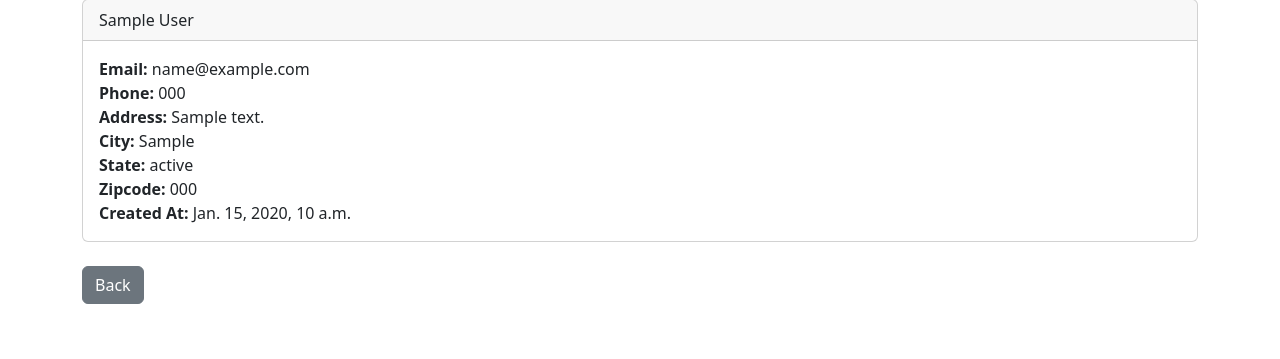
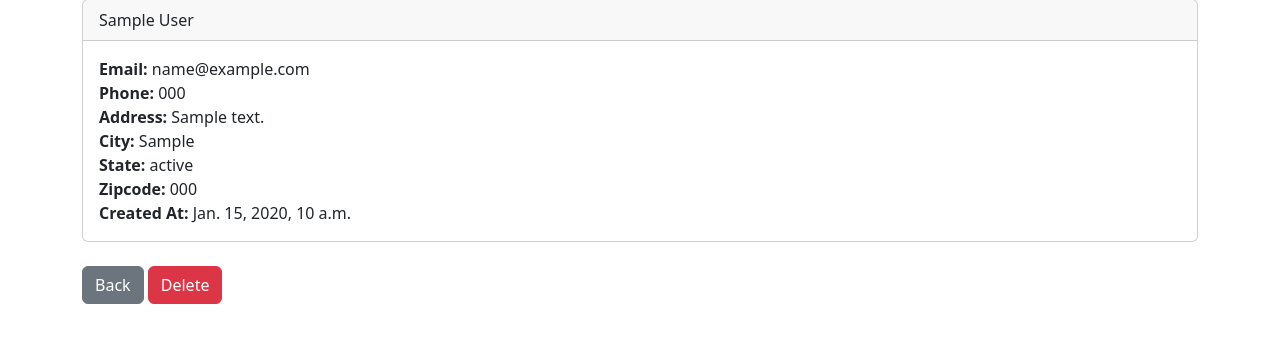
Before and after one commit to WojciechPiekos/Django-CRM, a Django app: page /record/1 in a window 1280 px wide. Shown: the part 81-440 px from the top of the page. Run offline with Django 4.2, Linux system fonts and the light colour scheme; a user stored in the database is signed in; tables that the repository leaves empty hold one stand-in row (values such as "Sample post").

Commit message:
Delete Record Commit

```diff
--- a/website/templates/record.html
+++ b/website/templates/record.html
@@ -19,5 +19,6 @@
   </div>
 <br>
 <a href="{% url 'home' %}" class="btn btn-secondary">Back</a>
+<a href="{% url 'delete_record' custom_record.id %}" class="btn btn-danger">Delete</a>
 
 {% endblock %}
--- a/website/urls.py
+++ b/website/urls.py
@@ -7,4 +7,5 @@ urlpatterns = [
     path('logout/',views.logout_user,name='logout'),
     path('register/',views.register_user,name='register'),
     path('record/<int:pk>',views.customer_record,name='record'),
+    path('delete_record/<int:pk>',views.delete_record,name='delete_record')
 ]
--- a/website/views.py
+++ b/website/views.py
@@ -60,3 +60,13 @@ def customer_record(request, pk):
     else:
         messages.success(request,"You Must Be Logged In To View This Page ")
         return redirect('home')
+
+def delete_record(request,pk):
+    if request.user.is_authenticated:
+        delete_it = Record.objects.get(id=pk)
+        delete_it.delete()
+        messages.success(request,"Secord Deleted Successfully")
+        return redirect('home')
+    else:
+        messages.success(request,"You Must Be Logged In To View This Page")
+        return redirect('home')
```
